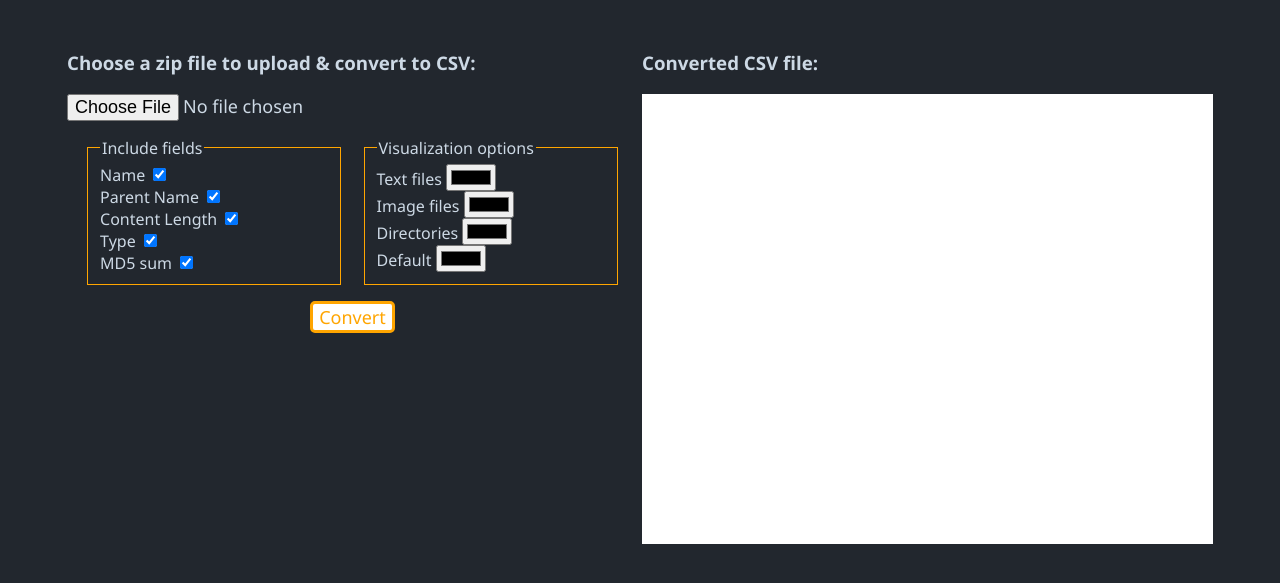
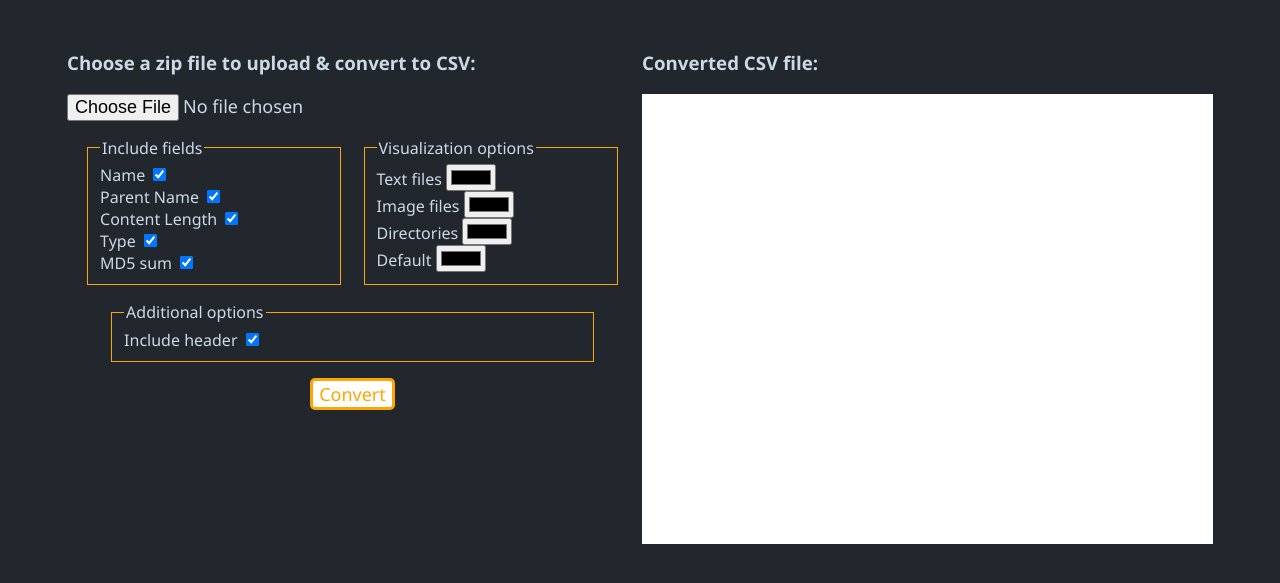
Before and after one commit to Gordss/web-project, a PHP site: page /upload_page.php in a window 1280 px wide. Shown: the part 63-646 px from the top of the page. Run offline with PHP 8.4, Linux system fonts and the light colour scheme; the visitor is signed in with stand-in values (Sample User, id 1).

Commit message:
Add include header option

```diff
--- a/styles/style.css
+++ b/styles/style.css
@@ -143,17 +143,21 @@ td {
     text-align: center;
 }
 
-#options {
+.options-container {
     display: flex;
     justify-content: space-evenly;
 }
 
-#options fieldset {
+.options-container fieldset {
     width: 40%;
     border: 1px solid orange;
     margin-top: 1rem;
 }
 
-#options label {
+.options-container label {
     display: block;
 }
+
+.options-container #additional-options {
+    width: 80%;
+}
--- a/upload.php
+++ b/upload.php
@@ -16,6 +16,8 @@ try {
         'include-content-length' => isset($_POST['include-content-length']) && $_POST['include-content-length'] === 'on',
         'include-type' => isset($_POST['include-type']) && $_POST['include-type'] === 'on',
         'include-md5_sum' => isset($_POST['include-md5_sum']) && $_POST['include-md5_sum'] === 'on',
+
+        'include-header' => isset($_POST['include-header']) && $_POST['include-header'] === 'on'
     ];
     echo $archive->toCSV($options);
 } catch (Exception $e) {
--- a/upload_page.php
+++ b/upload_page.php
@@ -33,7 +33,7 @@
                             <h3>Choose a zip file to upload & convert to CSV:</h3>
                         </label>
                         <input id="file-input" type="file" name="file">
-                        <div id="options">
+                        <div class="options-container">
                             <fieldset id="include-options-fieldset">
                                 <legend>Include fields</legend>
                                 <label>
@@ -76,6 +76,14 @@
                                 </label>
                             </fieldset>
                         </div>
+                        <div class="options-container">
+                            <fieldset id="additional-options">
+                                <legend>Additional options</legend>
+                                <label>Include header
+                                    <input type="checkbox" name="include-header" checked/>
+                                </label>
+                            </fieldset>
+                        </div>
                         <button id="file-input-btn" type="submit">Convert</button>
                     </form>
                 </section>
```
Also changed, not shown: model/Archive.php (+6 -4 lines).
